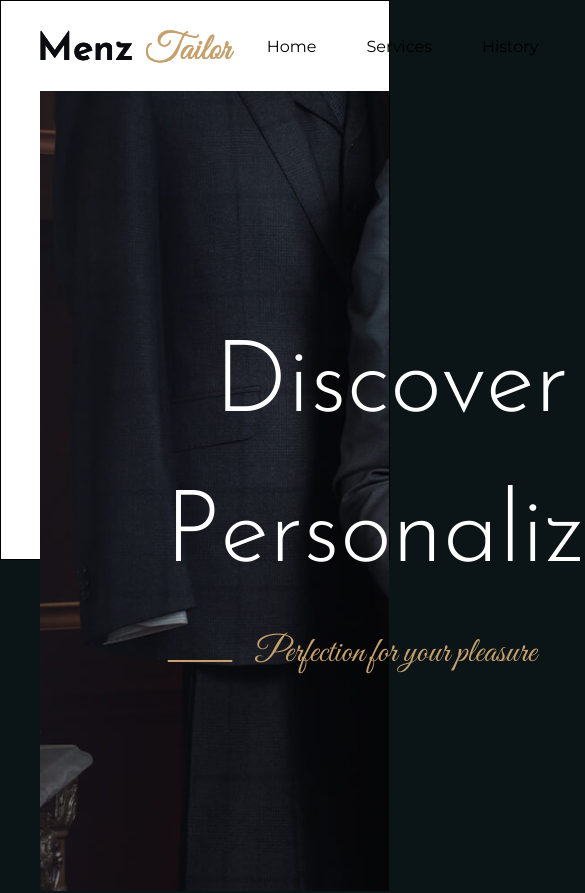
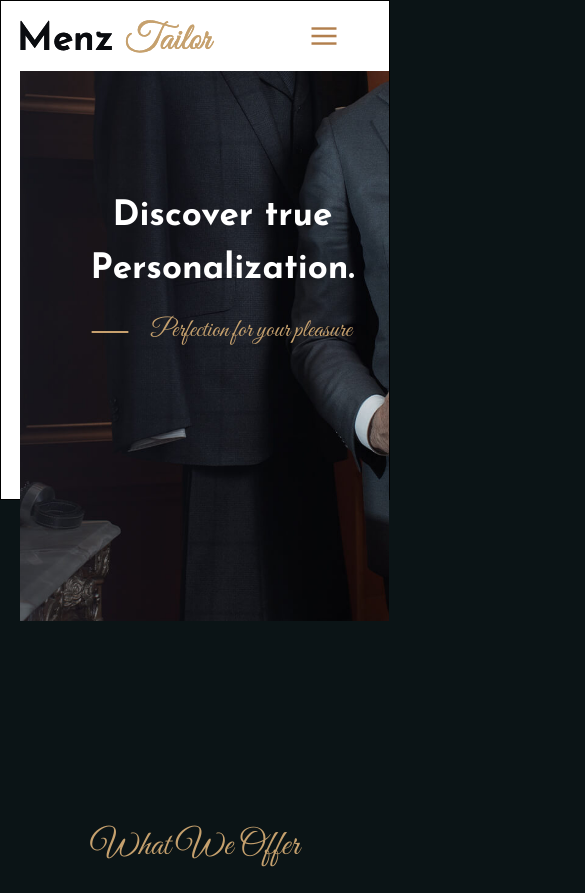
Before and after one commit to DocSavage11/dev-rook-menz-tailor-clone, a React (Create React App) app: page / in a window 390 px wide. Shown: the top 893 px of the page, 585 px wide, since content can reach past the window. Built offline with nearby package versions, Linux system fonts and the light colour scheme; a web font is replaced by a local one.

Commit message:
Responsive stuff

```diff
--- a/src/Components/Main Components/Hero/Hero.css
+++ b/src/Components/Main Components/Hero/Hero.css
@@ -13,6 +13,101 @@ a {
 ul {
     list-style: none;
 }
+
+body {
+    background-color: #0b1416;
+}
+
+
+
+.Nav-Bar {
+    background-color: white;
+    display: flex;
+
+    margin: auto;
+    margin-top: 0px;
+    margin-right: 0px;
+
+
+    height: 90px;
+    width: 90%;
+    z-index: 1;
+}
+
+
+#Logo {
+    color: black;
+    font-size: 40px;
+    font-weight: 400;
+    font-family: 'Montserrat', sans-serif;
+
+    margin: auto;
+    margin-left: 0px;
+}
+
+
+.Nav-link-Container {
+    /* background-color: #463f33;
+    border-radius: 20px;
+
+    padding: 8px; */
+    gap:50px;
+
+    display: flex;
+
+    margin: auto;
+    width: auto;
+}
+
+#NavLink {
+    color: black;
+    transition: 0.5s;
+    font-family: 'Montserrat', sans-serif;
+}
+
+#NavLink:visited {
+    color: black;
+}
+
+#NavLink:active {
+    color: black;
+}
+
+#NavLink:hover {
+    transform: scale("");
+    color: #c6a16e;
+}
+
+
+#Visit-Us {
+    background-color: #c6a16e;
+
+    display: flex;
+
+    margin: auto;
+    margin-right: 0px;
+
+    height: 100%;
+    width: 240px;
+}
+
+#Visit-Us a {
+    margin: auto;
+    color: white;
+    font-family: 'Montserrat', sans-serif;
+}
+
+#menuIcon {
+    margin: auto;
+    margin-right: 20px;
+
+    height: 30px;
+
+    display: none;
+}
+
+
+
 
 .Hero {
     border: 1px solid black;
@@ -63,6 +158,7 @@ ul {
     color: white;
     font-size: 100px;
     font-family:'Josefin Sans', sans-serif;
+    font-weight: 700;
 
     line-height: 1.5em;
 }
@@ -72,8 +168,6 @@ ul {
 
     margin: auto;
     margin-left: 0px;
-
-
 }
 
 #longGoldDash {
@@ -90,3 +184,93 @@ ul {
     font-weight: 400;
     font-family: 'Great Vibes', cursive;
 }
+
+@media only screen and (max-width: 1300px) {
+    #Visit-Us {
+        display: none;
+    }
+}
+
+@media only screen and (max-width: 1050px) {
+    .Nav-Bar {
+        width: 95%;
+        height: 70px;
+    }
+
+    .Nav-link-Container {
+        display: none;
+    }
+
+    #menuIcon {
+        display: block;
+        margin-right: 50px;
+    }
+
+    .Big-Hero-Board {
+        top: 70px;
+        height: 550px;
+        width: 95%;
+    }
+
+    .discoverCard {
+       left: 125px;
+        top: 120px;
+    }
+
+    #slogan {
+        font-size: 45px;
+    }
+
+    .Hero {
+        height: 500px;
+        background-color: white;
+    }
+}
+
+@media only screen and (max-width: 619px) {
+    .discoverCard {
+        left: 100px;
+    }
+}
+
+@media only screen and (max-width: 504px) {
+    .discoverCard {
+        left: 70px;
+    }
+
+    #slogan {
+        font-size: 35px;
+    }
+
+    #PFYP {
+        font-size: 25px;
+    }
+
+    #longGoldDash {
+        width: 40px;
+        margin-top: 10px;
+    }
+
+
+}
+
+@media only screen and (max-width: 360px) {
+    .discoverCard {
+        left: 50px;
+    }
+
+    #slogan {
+        font-size: 35px;
+    }
+
+    #PFYP {
+        font-size: 25px;
+    }
+
+    #longGoldDash {
+        width: 40px;
+        margin-top: 10px;
+    }
+
+
+}
--- a/src/Components/Main Components/Hero/Navigation/Navigation.jsx
+++ b/src/Components/Main Components/Hero/Navigation/Navigation.jsx
@@ -1,5 +1,5 @@
 import React from 'react'
-import './Navigation.css'
+import '../Hero.css'
 
 function Navigation() {
   return (
--- a/src/Components/Page Componets/Landing Components/LandingPageComponents.css
+++ b/src/Components/Page Componets/Landing Components/LandingPageComponents.css
@@ -30,7 +30,7 @@ ul {
     margin-top: 670px;
 
     height: auto;
-    width: 70%;
+    width: 100%;
 }
 
 .Box-Title {
@@ -64,9 +64,15 @@ ul {
 }
 
 .Offer-Cards-Container {
+    border: 1px solid white;
     display: grid;
 
+    margin: auto;
+
     grid-template-columns: 1fr 1fr 1fr;
+    gap: 50px;
+
+    width: 90%;
 }
 
 #Service-Number {
@@ -186,6 +192,8 @@ color: #c6a16e;
 
 .Video-Card {
     background-image: url(../../../Assets/Images/Gallery/videobg.jpg);
+    background-repeat: no-repeat;
+    background-size: cover;
 
     position: absolute;
     left: 0px;
@@ -200,8 +208,8 @@ color: #c6a16e;
 }
 
 .pulse-container {
-    position: absolute;
-    left: 43%;
+    position: relative;
+    left: 0%;
     top: 43%;
     display: flex;
     align-items: center;
@@ -298,7 +306,7 @@ color: #c6a16e;
     color: black;
     font-family: 'Josefin Sans', sans-serif;
     font-size: 60px;
-    font-weight: 700px;
+    font-weight: 700;
 
     margin: auto;
     margin-top: 0px;
@@ -363,6 +371,12 @@ color: #c6a16e;
     width: 1000px;
 }
 
+.d-block {
+    margin: auto;
+    width: 100%;
+    height: 100%;
+}
+
 
 
 /* CLIENT FEEDBACK END */
@@ -419,7 +433,7 @@ color: #c6a16e;
     color: #c6a16e;
     font-family: 'Josefin Sans', sans-serif;
     font-size: 60px;
-    font-weight: 700;
+    font-weight: 600;
 
     margin: auto;
 }
@@ -570,3 +584,84 @@ color: #c6a16e;
 
 
 /* LOREM SLIDER END */
+
+@media only screen and (max-width: 1300px) {
+    .History-Card-Container {
+        border: 1px solid white;
+
+        height: 500px;
+        width: 76%;
+    }
+
+    .Video-Card {
+        height: 380px;
+        width: 450px;
+    }
+
+    .History-Information-Card {
+        height: 420px;
+        width: 560px;
+    }
+
+    .History-Text-Container {
+        width: 400px;
+    }
+}
+
+@media only screen and (max-width: 1050px) {
+
+    .What-We-offer-Section  {
+        margin-top: 300px;
+    }
+
+    .Offer-Cards-Container {
+        grid-template-columns: 1fr 1fr ;
+    }
+
+    .History-Card-Container {
+        flex-direction: column;
+        justify-content: center;
+        align-items: center;
+
+        height: auto;
+        width: auto;
+    }
+
+    .Video-Card {
+        height: 483px;
+        width: 80vw;
+        position: initial;
+    }
+
+    .History-Information-Card {
+        height: 457px;
+        width: 80vw;
+        background-color: #f4efe6;
+        margin-top: 60px;
+        position: initial;
+        margin-left: 0px;
+        z-index: 1;
+    }
+
+    .History-Text-Container {
+        margin-left: 10px;
+    }
+
+    .Feedback-Slider  {
+         width: 80%;
+    }
+
+    .Our-Location-Section {
+        height: 550px;
+    }
+
+    .Visit-Our-Tailors-Box {
+        border: 1px solid white;
+        height: 350px;
+    }
+
+    #VisitOurTailors {
+        font-size: 45px;
+    }
+
+}
```
Also changed, not shown: src/Components/Main Components/Footer/Footer.css (line endings or trailing spaces).
